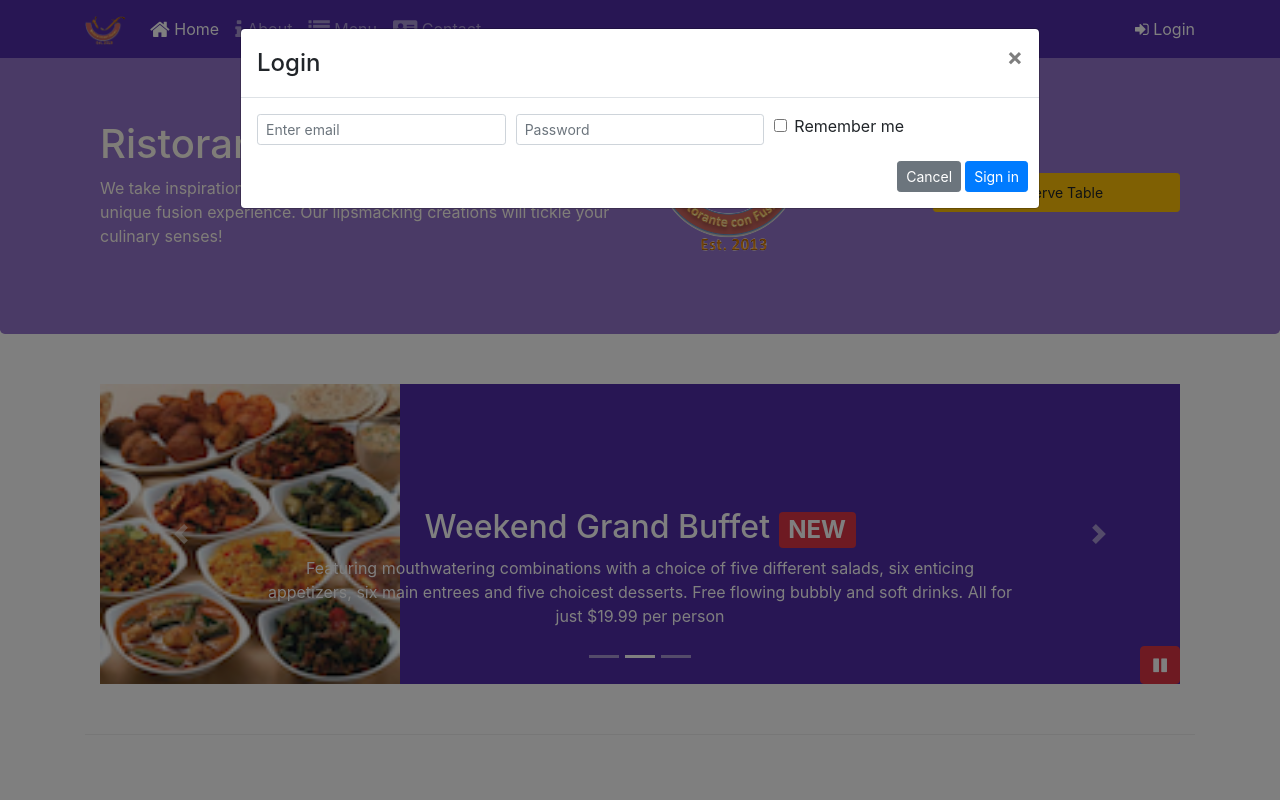
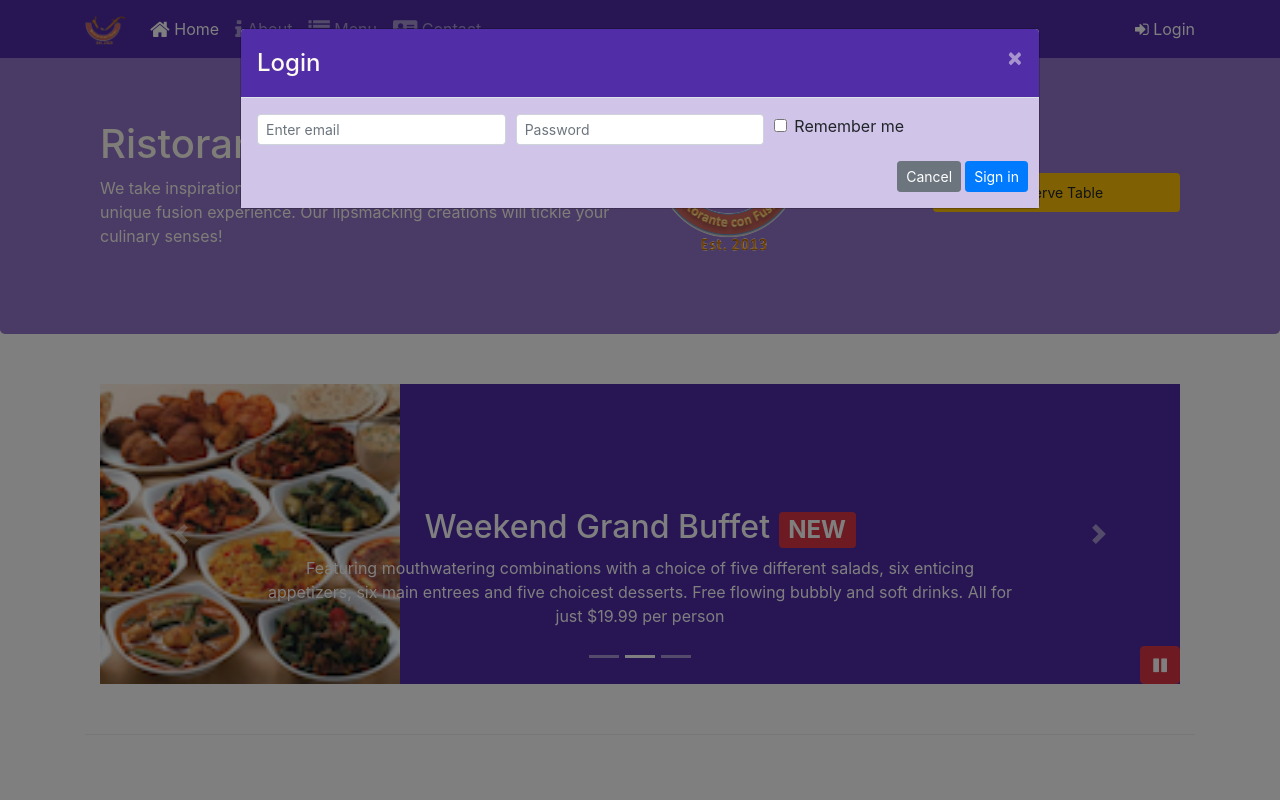
Before and after one commit to kamlesh-00/Coursera-Bootstrap, a website: page index.html in a window 1280 px wide. Both pictures are taken after a click on the button "Login". Shown: the top 800 px of the page. Drawn offline with nearby package versions, Linux system fonts and the light colour scheme.

Commit message:
Assignment 4

```diff
--- a/css/styles.scss
+++ b/css/styles.scss
@@ -73,3 +73,17 @@ body{
     bottom: 0px;
     z-index: 1;
 }
+
+.modal-header{
+    background-color: $background-dark;
+    .close{
+        color: floralwhite;
+    }
+    .modal-title{
+        color: floralwhite;
+    }
+}
+
+.modal-body{
+    background-color: $background-pale;
+}
--- a/index.html
+++ b/index.html
@@ -29,7 +29,12 @@
                     <li class="nav-item"><a class="nav-link" href="contactus.html"><span class="fa fa-address-card fa-lg"></span> Contact</a></li>
                 </ul>
                 <span class="navbar-text">
+                    <!--
                     <a data-toggle="modal" data-target="#LoginModal" role="button">
+                        <span class="fa fa-sign-in"></span> Login
+                    </a>
+                    -->
+                    <a role="button" id="loginbutton">
                         <span class="fa fa-sign-in"></span> Login
                     </a>
                 </span>
@@ -41,7 +46,7 @@
             <div class="modal-content">
                 <div class="modal-header">
                     <h4 class="modal-title">Login</h4>
-                    <button class="close" type="button" data-dismiss="modal">&times;</button>
+                    <span class="close" type="button" data-dismiss="modal">&times;</span>
                 </div>
                 <div class="modal-body">
                     <form>
@@ -158,9 +163,14 @@
                     data-toggle="tooltip" data-html="true" title="Or call us at <br><strong>+858 55444588</strong>"
                     href="#reservation">Reserve Table</a>
                 -->
+                <!--
                 <a role="button" class="btn btn-warning btn-block text-black btn-sm nav-link"
                     data-placement="bottom"
                     data-toggle="modal" data-target="#reservationdialog"
+                    href="#reservation">Reserve Table</a>
+            -->
+                <a role="button" class="btn btn-warning btn-block text-black btn-sm nav-link"
+                    id="reservationtable"
                     href="#reservation">Reserve Table</a>
                 </div>
             </div>
@@ -384,6 +394,20 @@
                 }
             });
         });
+        $(document).ready(function(){
+            $('#reservationtable').click(function(){
+                $('#reservationdialog').modal({
+                    keyboard:true
+                });
+            });
+        });
+        $(document).ready(function(){
+            $('#loginbutton').click(function(){
+                $('#LoginModal').modal({
+                    keyboard:true
+                });
+            });
+        })
     </script>
 </body>
 
--- a/package.json
+++ b/package.json
@@ -1,4 +1,3 @@
-
 {
   "name": "confusion",
   "version": "1.0.0",
```
Also changed, not shown: css/styles.css.
